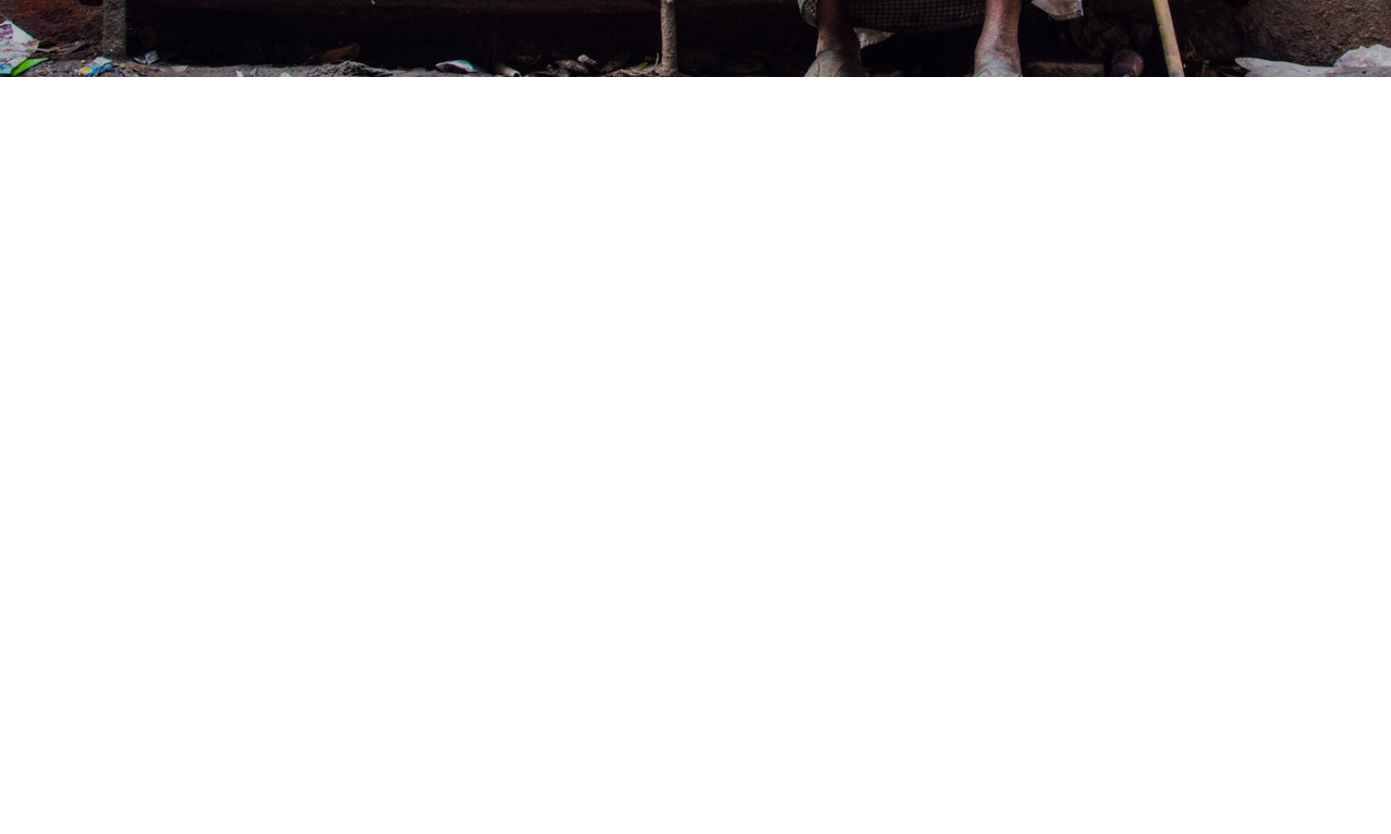
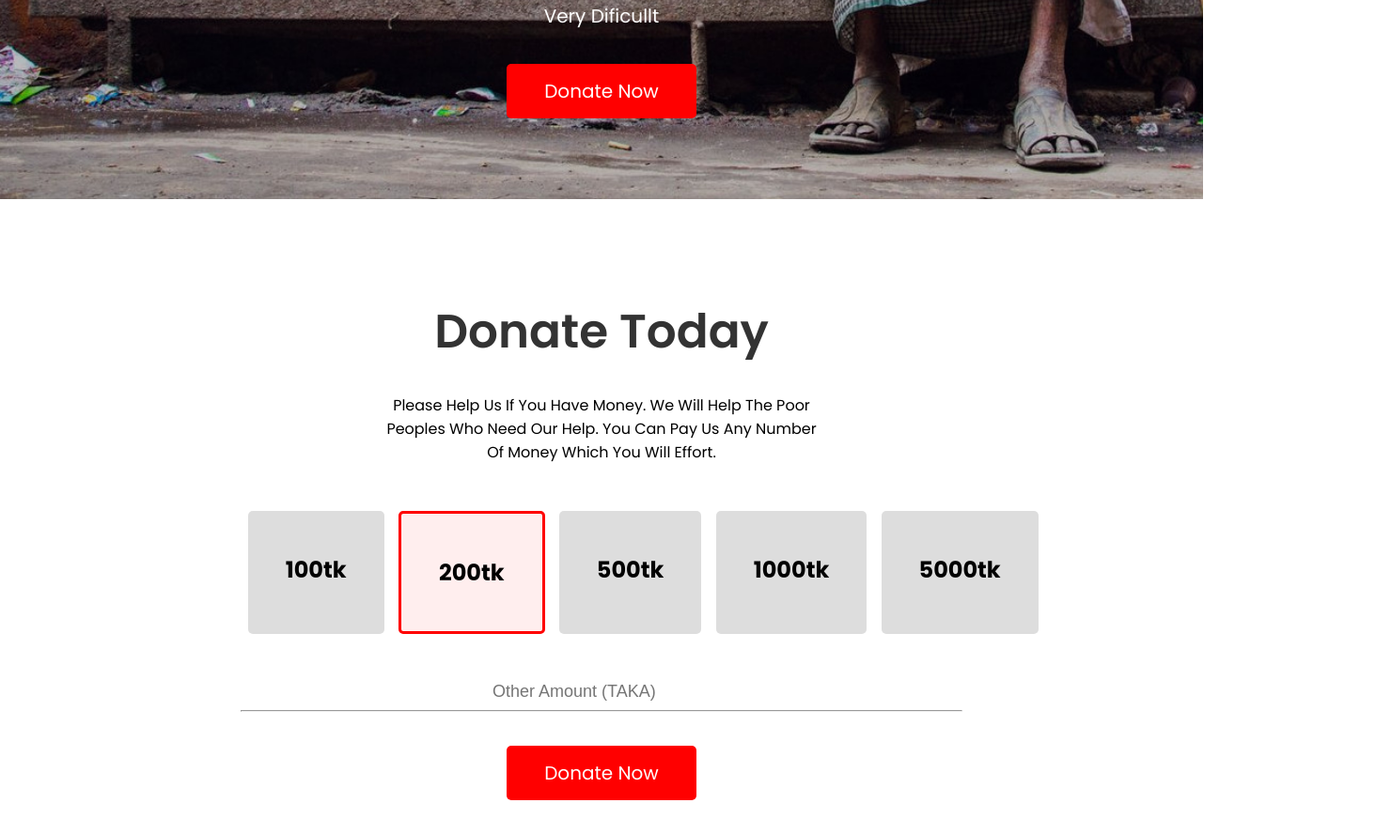
Before and after one commit to MdShijanAli/assignment-1, a plain HTML site: page index.html in a window 1280 px wide. Shown: the part 581-1469 px from the top of the page at 94% size, 1480 px wide, since content can reach past the window. Before the commit the page ends 800 px from the top, so only its background shows below. Drawn offline with nearby package versions, Linux system fonts and the light colour scheme.

Commit message:
section-2

```diff
--- a/index.html
+++ b/index.html
@@ -10,7 +10,9 @@
 
     <link rel="preconnect" href="https://fonts.googleapis.com">
     <link rel="preconnect" href="https://fonts.gstatic.com" crossorigin>
-    <link href="https://fonts.googleapis.com/css2?family=Oswald:wght@200;300;400;500;600&display=swap" rel="stylesheet">
+    <link
+        href="https://fonts.googleapis.com/css2?family=Poppins:ital,wght@0,100;0,200;0,300;0,400;0,500;0,600;0,700;0,800;1,100;1,200;1,300;1,400;1,500;1,600;1,700;1,800&display=swap"
+        rel="stylesheet">
 
 </head>
 
@@ -18,7 +20,7 @@
 
     <section class="section-top">
 
-        <div class="left"></div>
+
 
         <div class="middle">
             <h1>Let's help those who are more in need</h1>
@@ -29,11 +31,47 @@
                 dificullt</p>
 
             <div style="text-align: center;">
-                <a class="button" href="https://web.programming-hero.com/">donate now</a>
+                <a class="button" href="https://web.programming-hero.com/" target="_blank">donate now</a>
             </div>
         </div>
 
-        <div class="right"></div>
+
+
+    </section>
+
+
+    <section class="section-2">
+
+        <div class="donate">
+            <h1>donate today</h1>
+            <p>please help us if you have money. we will help the poor peoples who need our help. you can pay us any
+                number of money which you will effort.</p>
+        </div>
+
+        <div class="tk-box">
+            <div class="tk">
+                <h1>100tk</h1>
+            </div>
+            <div class="tk-2">
+                <h1>200tk</h1>
+            </div>
+            <div class="tk">
+                <h1>500tk</h1>
+            </div>
+            <div class="tk">
+                <h1>1000tk</h1>
+            </div>
+            <div class="tk">
+                <h1>5000tk</h1>
+            </div>
+        </div>
+
+        <input class="donate-amount" type="text" placeholder="Other Amount (TAKA)">
+        <hr>
+
+        <div style="text-align: center; margin-top:50px;">
+            <a class="button" href="https://web.programming-hero.com/" target="_blank">donate now</a>
+        </div>
 
     </section>
 
--- a/style.css
+++ b/style.css
@@ -1,7 +1,7 @@
 body {
-    font-family: 'Oswald', sans-serif;
+    font-family: 'Poppins', sans-serif;
     margin: 0;
-    padding: 0;
+
     text-transform: capitalize;
 }
 
@@ -12,23 +12,22 @@ body {
 .section-top {
     background-image: url(./photos/banner-3.jpeg);
     background-repeat: no-repeat;
-    width: 100%;
+
     padding: 100px;
     background-size: cover;
     display: flex;
 
 }
 
-.left {
-    width: 15%;
-}
+
 
 .middle {
-    width: 60%;
+    width: 70%;
+    margin: auto;
 }
 
 .middle h1 {
-
+    font-weight: 500;
     font-size: 80px;
     text-align: center;
     color: #fff;
@@ -49,9 +48,7 @@ body {
 
 
 
-.right {
-    width: 35%;
-}
+
 
 .button {
     padding: 15px 40px;
@@ -68,3 +65,66 @@ body {
 
 
 /* top section css finish */
+
+
+
+/* section -2 css start */
+
+.section-2 {
+    width: 60%;
+    margin: auto;
+    padding: 50px 0;
+}
+
+
+.donate h1 {
+    font-size: 50px;
+    text-align: center;
+    color: #333;
+    line-height: 100px;
+    font-weight: 600;
+    margin-bottom: 0;
+}
+
+.donate p {
+    text-align: center;
+    font-size: 16px;
+    padding: 0 150px;
+}
+
+.tk-box {
+    display: flex;
+    margin-top: 50px;
+    margin-bottom: 50px;
+}
+
+.tk {
+    padding: 25px 40px;
+    background: #ddd;
+    margin-left: 1%;
+    margin-right: 1%;
+    border-radius: 5px;
+
+}
+
+.tk-2 {
+    padding: 25px 40px;
+    background: #FFEEEE;
+    margin-left: 1%;
+    margin-right: 1%;
+    border: 3px solid red;
+    border-radius: 5px;
+}
+
+
+.donate-amount {
+    margin-top: 100px;
+    border: none;
+    color: #ddd;
+    margin: auto;
+    display: block;
+    font-size: 18px;
+
+}
+
+/* section-2 css code finished */
```
